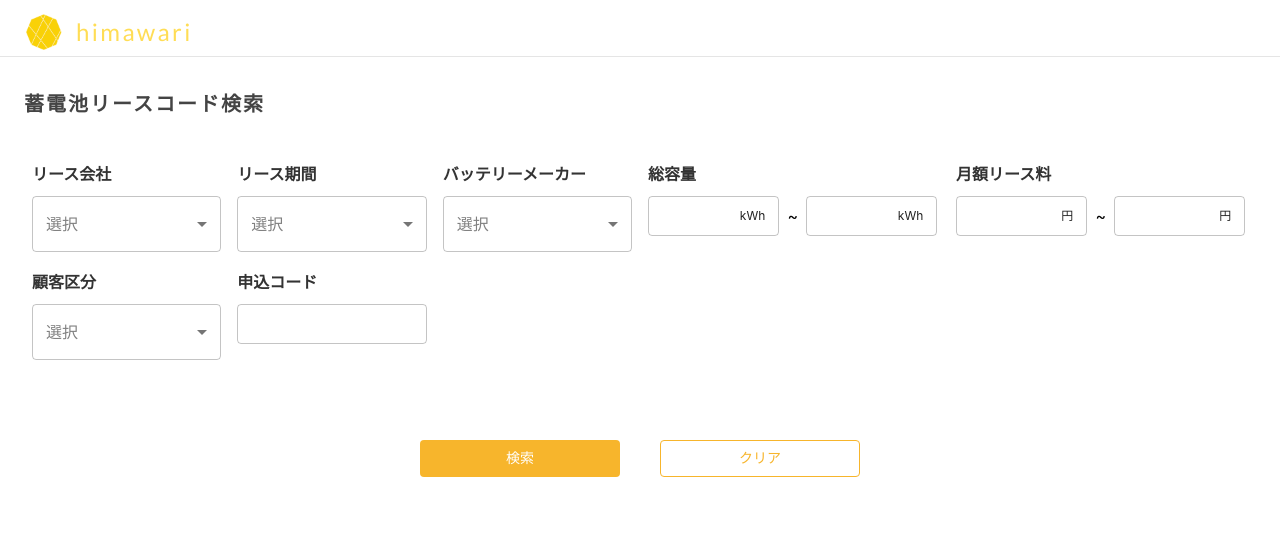
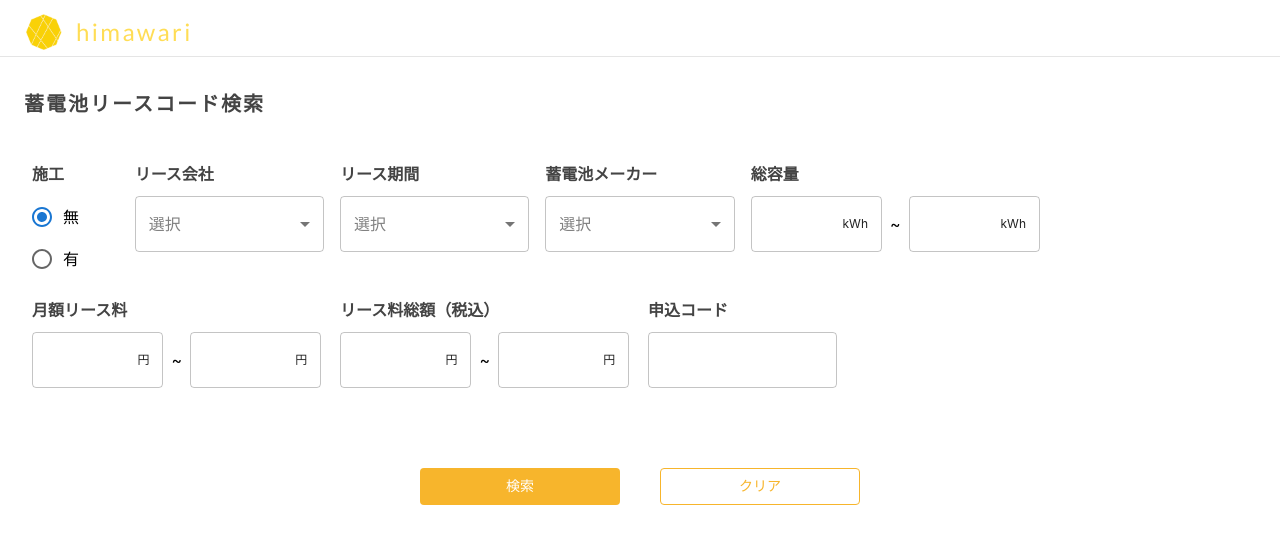
Before and after one commit to komeponpon/himawari-frontend, a React (Create React App) app: page /battery-search in a window 1280 px wide. Shown: the top 544 px of the page. Built offline with nearby package versions, Linux system fonts and the light colour scheme.

Commit message:
蓄電池検索ページの追加

```diff
--- a/src/components/BatterySearchField.tsx
+++ b/src/components/BatterySearchField.tsx
@@ -3,6 +3,7 @@ import BasicSelect from "./BasicSelect";
 import { useState } from "react";
 import ClearIcon from '@mui/icons-material/Clear';
 import { BasicButton } from "./BasicButton";
+import BasicRadioButton from "./BasicRadioButton";
 import SearchResultTable, { Column } from './SearchResultTable';
 import axios from 'axios';
 import * as XLSX from 'xlsx';
@@ -20,6 +21,7 @@ interface BatteryResponse {
   total_lease_amount: number;
   customer_group: string;
   application_code: string;
+  installation: boolean;
 }
 
 export default function BatterySearchField() {
@@ -40,6 +42,7 @@ export default function BatterySearchField() {
   const [applicationCode, setApplicationCode] = useState<string>("");
   const [searchResults, setSearchResults] = useState<any[]>([]);
   const [selectedRows, setSelectedRows] = useState<string[]>([]);
+  const [installation, setInstallation] = useState<string>("false");
 
   // セレクトボックスのオプション定義
   const leaseCompanyOptions = [
@@ -53,13 +56,18 @@ export default function BatterySearchField() {
   ];
 
   const batteryManufacturerOptions = [
-    { value: "ELIIY Power", label: "ELIIY Power" },
-    { value: "Panasonic", label: "Panasonic" }
+    { value: "TESLA", label: "TESLA" },
+    { value: "ダイヤゼブラ電機", label: "ダイヤゼブラ電機" }
   ];
 
   const customerGroupOptions = [
     { value: "一般", label: "一般" },
     { value: "法人", label: "法人" }
+  ];
+
+  const installationOptions = [
+    { value: "false", label: "無" },
+    { value: "true", label: "有" }
   ];
 
   // 行選択のハンドラー
@@ -94,6 +102,7 @@ export default function BatterySearchField() {
       'リース料総額': `¥${row.totalLeaseAmount.toLocaleString()}`,
       '顧客区分': row.customerGroup,
       '申込コード': row.applicationCode,
+      '施工': row.installation ? '有' : '無'
     })));
 
     const workbook = XLSX.utils.book_new();
@@ -119,12 +128,13 @@ export default function BatterySearchField() {
     setApplicationCode("");
     setSearchResults([]);
     setSelectedRows([]);
+    setInstallation("false");
   };
 
   // 検索ハンドラー
   const handleSearch = async () => {
     try {
-      const params: { [key: string]: string | number | undefined } = {
+      const params: { [key: string]: string | number | boolean | undefined } = {
         lease_company: leaseCompany,
         lease_period: leasePeriod,
         battery_manufacturer: batteryManufacturer,
@@ -138,7 +148,8 @@ export default function BatterySearchField() {
         total_lease_amount_min: totalLeaseAmountMin || undefined,
         total_lease_amount_max: totalLeaseAmountMax || undefined,
         customer_group: customerGroup,
-        application_code: applicationCode
+        application_code: applicationCode,
+        installation: installation === "true"
       };
 
       Object.keys(params).forEach(key => {
@@ -163,6 +174,7 @@ export default function BatterySearchField() {
         totalLeaseAmount: item.total_lease_amount,
         customerGroup: item.customer_group,
         applicationCode: item.application_code,
+        installation: item.installation
       }));
 
       setSearchResults(formattedResults);
@@ -181,27 +193,48 @@ export default function BatterySearchField() {
   const columns: Column[] = [
     { id: 'leaseCompany', label: 'リース会社', minWidth: 140, align: 'left', sortable: true },
     { id: 'leasePeriod', label: 'リース期間', minWidth: 100, align: 'left', sortable: true },
-    { id: 'batteryManufacturer', label: 'バッテリーメーカー', minWidth: 160, align: 'left', sortable: true },
-    { id: 'model', label: 'モデル', minWidth: 130, align: 'left', sortable: true },
+    { id: 'batteryManufacturer', label: '蓄電池メーカー', minWidth: 160, align: 'left', sortable: true },
+    { id: 'model', label: '型式', minWidth: 130, align: 'left', sortable: true },
     { id: 'capacity', label: '容量', minWidth: 100, align: 'right',
       format: (value: number) => `${value}kWh`, sortable: true },
     { id: 'quantity', label: '数量', minWidth: 80, align: 'right',
       format: (value: number) => value.toString(), sortable: true },
-    { id: 'totalCapacity', label: '総容量', minWidth: 100, align: 'right',
+    { id: 'totalCapacity', label: '合計容量', minWidth: 100, align: 'right',
       format: (value: number) => `${value}kWh`, sortable: true },
     { id: 'monthlyLeaseFee', label: '月額リース料', minWidth: 130, align: 'right',
       format: (value: number) => `¥${value.toLocaleString()}`, sortable: true },
     { id: 'totalLeaseAmount', label: 'リース料総額', minWidth: 130, align: 'right',
       format: (value: number) => `¥${value.toLocaleString()}`, sortable: true },
-    { id: 'customerGroup', label: '顧客区分', minWidth: 100, align: 'left', sortable: true },
-    { id: 'applicationCode', label: '申込コード', minWidth: 130, align: 'center', sortable: true }
+    { id: 'applicationCode', label: '申込コード', minWidth: 130, align: 'center', sortable: true },
+    { id: 'installation', label: '施工', minWidth: 110, align: 'left',
+      format: (value: boolean) => value ? '有' : '無', sortable: true }
   ];
 
   return (
     <Box sx={{ flexGrow: 1, p: 3 }}>
       <Grid container spacing={2}>
+        <Grid item xs={1}>
+          <Typography
+            variant="subtitle1"
+            sx={{
+              mb: 1,
+              fontWeight: 'bold',
+              color: '#444'
+            }}
+          >
+            施工
+          </Typography>
+          <BasicRadioButton
+            label=""
+            options={installationOptions}
+            value={installation}
+            onChange={setInstallation}
+            row={true}
+          />
+        </Grid>
+
         <Grid item xs={2}>
-          <Typography variant="subtitle1" sx={{ mb: 1, fontWeight: 'bold', color: '#333' }}>
+          <Typography variant="subtitle1" sx={{ mb: 1, fontWeight: 'bold', color: '#444' }}>
             リース会社
           </Typography>
           <BasicSelect
@@ -212,7 +245,7 @@ export default function BatterySearchField() {
         </Grid>
 
         <Grid item xs={2}>
-          <Typography variant="subtitle1" sx={{ mb: 1, fontWeight: 'bold', color: '#333' }}>
+          <Typography variant="subtitle1" sx={{ mb: 1, fontWeight: 'bold', color: '#444' }}>
             リース期間
           </Typography>
           <BasicSelect
@@ -223,8 +256,8 @@ export default function BatterySearchField() {
         </Grid>
 
         <Grid item xs={2}>
-          <Typography variant="subtitle1" sx={{ mb: 1, fontWeight: 'bold', color: '#333' }}>
-            バッテリーメーカー
+          <Typography variant="subtitle1" sx={{ mb: 1, fontWeight: 'bold', color: '#444' }}>
+            蓄電池メーカー
           </Typography>
           <BasicSelect
             options={batteryManufacturerOptions}
@@ -234,13 +267,14 @@ export default function BatterySearchField() {
         </Grid>
 
         <Grid item xs={3}>
-          <Typography variant="subtitle1" sx={{ mb: 1, fontWeight: 'bold', color: '#333' }}>
+          <Typography variant="subtitle1" sx={{ mb: 1, fontWeight: 'bold', color: '#444' }}>
             総容量
           </Typography>
           <Box sx={{ display: 'flex', alignItems: 'center', gap: 1 }}>
             <TextField
               size="small"
               type="number"
+              inputProps={{ min: "0" }}
               value={totalCapacityMin}
               onChange={(e) => setTotalCapacityMin(e.target.value)}
               InputProps={{
@@ -255,12 +289,18 @@ export default function BatterySearchField() {
                   </>
                 )
               }}
-              sx={{ width: '45%' }}
+              sx={{
+                width: '45%',
+                '& .MuiInputBase-root': {
+                  height: '56px'
+                }
+              }}
             />
             <Typography>~</Typography>
             <TextField
               size="small"
               type="number"
+              inputProps={{ min: "0" }}
               value={totalCapacityMax}
               onChange={(e) => setTotalCapacityMax(e.target.value)}
               InputProps={{
@@ -275,19 +315,25 @@ export default function BatterySearchField() {
                   </>
                 )
               }}
-              sx={{ width: '45%' }}
+              sx={{
+                width: '45%',
+                '& .MuiInputBase-root': {
+                  height: '56px'
+                }
+              }}
             />
           </Box>
         </Grid>
 
         <Grid item xs={3}>
-          <Typography variant="subtitle1" sx={{ mb: 1, fontWeight: 'bold', color: '#333' }}>
+          <Typography variant="subtitle1" sx={{ mb: 1, fontWeight: 'bold', color: '#444' }}>
             月額リース料
           </Typography>
           <Box sx={{ display: 'flex', alignItems: 'center', gap: 1 }}>
             <TextField
               size="small"
               type="number"
+              inputProps={{ min: "0" }}
               value={monthlyLeaseFeeMin}
               onChange={(e) => setMonthlyLeaseFeeMin(e.target.value)}
               InputProps={{
@@ -302,12 +348,18 @@ export default function BatterySearchField() {
                   </>
                 )
               }}
-              sx={{ width: '45%' }}
+              sx={{
+                width: '45%',
+                '& .MuiInputBase-root': {
+                  height: '56px'
+                }
+              }}
             />
             <Typography>~</Typography>
             <TextField
               size="small"
               type="number"
+              inputProps={{ min: "0" }}
               value={monthlyLeaseFeeMax}
               onChange={(e) => setMonthlyLeaseFeeMax(e.target.value)}
               InputProps={{
@@ -322,24 +374,77 @@ export default function BatterySearchField() {
                   </>
                 )
               }}
-              sx={{ width: '45%' }}
+              sx={{
+                width: '45%',
+                '& .MuiInputBase-root': {
+                  height: '56px'
+                }
+              }}
+            />
+          </Box>
+        </Grid>
+
+        <Grid item xs={3}>
+          <Typography variant="subtitle1" sx={{ mb: 1, fontWeight: 'bold', color: '#444' }}>
+            リース料総額（税込）
+          </Typography>
+          <Box sx={{ display: 'flex', alignItems: 'center', gap: 1 }}>
+            <TextField
+              size="small"
+              type="number"
+              inputProps={{ min: "0" }}
+              value={totalLeaseAmountMin}
+              onChange={(e) => setTotalLeaseAmountMin(e.target.value)}
+              InputProps={{
+                endAdornment: (
+                  <>
+                    {totalLeaseAmountMin && (
+                      <IconButton size="small" onClick={() => setTotalLeaseAmountMin("")} sx={{ p: 0.5, mr: 0.5 }}>
+                        <ClearIcon fontSize="small" />
+                      </IconButton>
+                    )}
+                    <Typography variant="caption">円</Typography>
+                  </>
+                )
+              }}
+              sx={{
+                width: '45%',
+                '& .MuiInputBase-root': {
+                  height: '56px'
+                }
+              }}
+            />
+            <Typography>~</Typography>
+            <TextField
+              size="small"
+              type="number"
+              inputProps={{ min: "0" }}
+              value={totalLeaseAmountMax}
+              onChange={(e) => setTotalLeaseAmountMax(e.target.value)}
+              InputProps={{
+                endAdornment: (
+                  <>
+                    {totalLeaseAmountMax && (
+                      <IconButton size="small" onClick={() => setTotalLeaseAmountMax("")} sx={{ p: 0.5, mr: 0.5 }}>
+                        <ClearIcon fontSize="small" />
+                      </IconButton>
+                    )}
+                    <Typography variant="caption">円</Typography>
+                  </>
+                )
+              }}
+              sx={{
+                width: '45%',
+                '& .MuiInputBase-root': {
+                  height: '56px'
+                }
+              }}
             />
           </Box>
         </Grid>
 
         <Grid item xs={2}>
-          <Typography variant="subtitle1" sx={{ mb: 1, fontWeight: 'bold', color: '#333' }}>
-            顧客区分
-          </Typography>
-          <BasicSelect
-            options={customerGroupOptions}
-            value={customerGroup}
-            onChange={setCustomerGroup}
-          />
-        </Grid>
-
-        <Grid item xs={2}>
-          <Typography variant="subtitle1" sx={{ mb: 1, fontWeight: 'bold', color: '#333' }}>
+          <Typography variant="subtitle1" sx={{ mb: 1, fontWeight: 'bold', color: '#444' }}>
             申込コード
           </Typography>
           <TextField
@@ -353,7 +458,12 @@ export default function BatterySearchField() {
                 </IconButton>
               )
             }}
-            sx={{ width: '100%' }}
+            sx={{
+              width: '100%',
+              '& .MuiInputBase-root': {
+                height: '56px'
+              }
+            }}
           />
         </Grid>
       </Grid>
```
